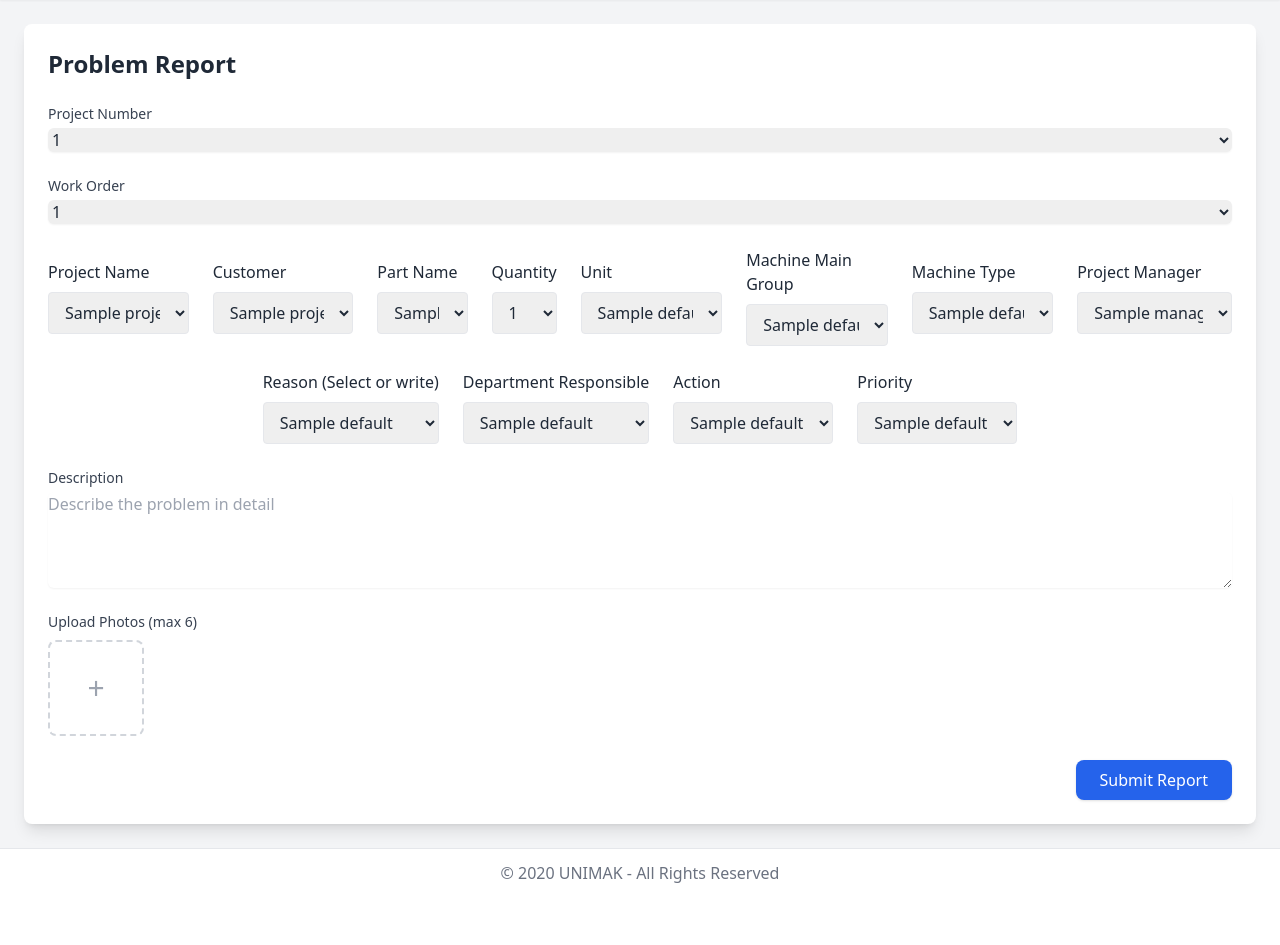
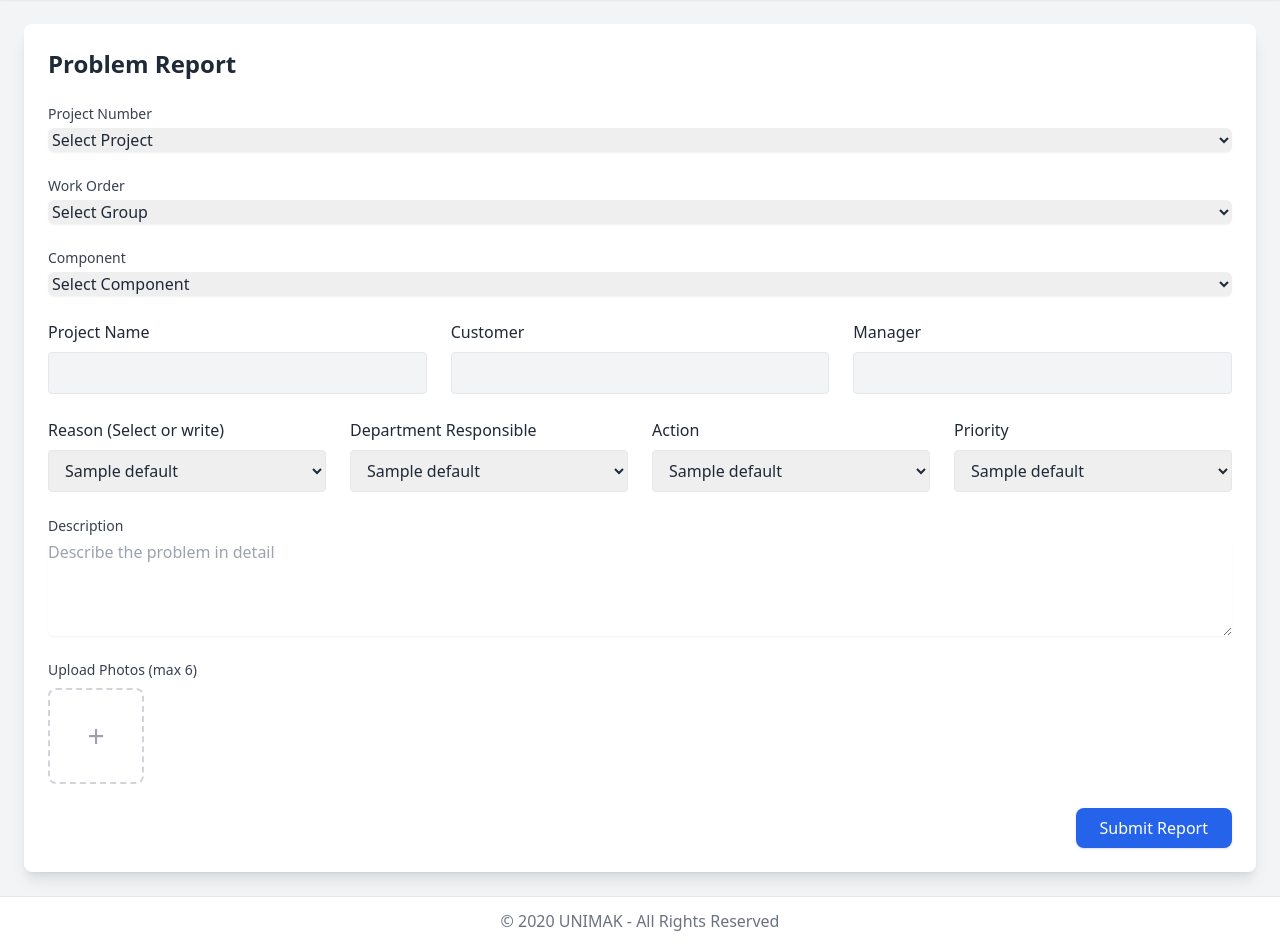
Before and after one commit to SkyGok/UNIMAK, a Flask app: template backend/templates/upload.html in a window 1280 px wide. Shown: the part 64-1009 px from the top of the page. Before the commit the page ends 947 px from the top, so only its background shows below. Run offline with Flask 3, Linux system fonts and the light colour scheme; the template is opened without the code that fills it: most values are stand-ins (such as "Sample title", 1, 10 or a date in 2020); some libraries are stand-ins or nearby versions.

Commit message:
somewhat updated the automated selection will return

```diff
--- a/backend/templates/upload.html
+++ b/backend/templates/upload.html
@@ -5,7 +5,7 @@
 {% endblock %}
 
 {% block main %}
-    <div class="p-6 max-w-10xl mx-auto bg-white rounded-lg shadow-lg">
+    <div class="p-6 max-w-7xl mx-auto bg-white rounded-lg shadow-lg">
         <h1 class="text-2xl font-bold text-gray-800 mb-6" data-translate="upload.title">Report a Project Issue</h1>
 
         <form id="uploadForm" action="/upload" method="POST" enctype="multipart/form-data" class="space-y-6">
@@ -13,7 +13,9 @@
             <!-- Project Number -->
             <div>
                 <label class="block text-sm font-medium text-gray-700" data-translate="upload.project_number">Project Number</label>
-                    <select name="project_number" class="mt-1 block w-full rounded-md border-gray-300 shadow-sm focus:border-blue-500 focus:ring focus:ring-blue-200">
+                <select name="project_id" id="project_select"
+                        class="mt-1 block w-full rounded-md border-gray-300 shadow-sm focus:border-blue-500 focus:ring focus:ring-blue-200">
+                    <option value="">Select Project</option>
                     {% for p in data.projects %}
                         <option value="{{ p.id }}">{{ p.project_number }}</option>
                     {% endfor %}
@@ -23,132 +25,71 @@
             <!-- Work Order -->
             <div>
                 <label class="block text-sm font-medium text-gray-700" data-translate="upload.work_order">Work Order</label>
-                    <select name="group_number" class="mt-1 block w-full rounded-md border-gray-300 shadow-sm focus:border-blue-500 focus:ring focus:ring-blue-200">
-                        {% for g in data.groups %}
-                            <option value="{{ g.id }}">{{ g.group_number }}</option>
-                        {% endfor %}
+                <select name="group_id" id="group_select"
+                        class="mt-1 block w-full rounded-md border-gray-300 shadow-sm focus:border-blue-500 focus:ring focus:ring-blue-200">
+                    <option value="">Select Group</option>
                 </select>
             </div>
 
-            <!-- Automated Selection Bars (If you select one the rest will be selected automatically from the database using project.id) -->
-            <div class="flex flex-col-4 gap-6 items-center justify-center">
-
+            <!-- Component -->
             <div>
-                    <label for="project_name" class="block mb-2 font-medium" data-translate="upload.project_name">Project Name</label>
-                    <select name="project_name" id="project_name" class="w-full border rounded px-3 py-2">
-                        {% for p in data.projects %}
-                            <option value="{{ p.id }}">{{ p.project_name }}</option>
-                        {% endfor %}
+                <label class="block text-sm font-medium text-gray-700" data-translate="upload.component">Component</label>
+                <select name="component_id" id="component_select"
+                        class="mt-1 block w-full rounded-md border-gray-300 shadow-sm focus:border-blue-500 focus:ring focus:ring-blue-200">
+                    <option value="">Select Component</option>
                 </select>
             </div>
 
+            <!-- Auto-filled details -->
+            <div class="grid grid-cols-1 md:grid-cols-3 gap-6">
+                <div>
+                    <label for="project_name" class="block mb-2 font-medium" data-translate="upload.project_name">Project Name</label>
+                    <input type="text" id="project_name" class="w-full border rounded px-3 py-2 bg-gray-100" readonly>
+                </div>
                 <div>
                     <label for="customer" class="block mb-2 font-medium" data-translate="upload.customer">Customer</label>
-                    <select name="customer" id="customer" class="w-full border rounded px-3 py-2">
-                        {% for p in data.projects %}
-                            <option value="{{ p.customer_name }}">{{ p.customer_name }}</option>
-                        {% endfor %}
-                    </select>
+                    <input type="text" id="customer" class="w-full border rounded px-3 py-2 bg-gray-100" readonly>
+                </div>
+                <div>
+                    <label for="manager" class="block mb-2 font-medium" data-translate="upload.manager">Manager</label>
+                    <input type="text" id="manager" class="w-full border rounded px-3 py-2 bg-gray-100" readonly>
+                </div>
             </div>
 
-
-                <div>
-                    <label for="part_name" class="block mb-2 font-medium" data-translate="upload.part_name">Part Name</label>
-                    <select name="component_no" id="reason" class="w-full border rounded px-3 py-2">
-                        {% for c in data.components %}
-                            <option value="{{ c.component_no }}">{{ c.component_no }}</option>
-                        {% endfor %}
-                    </select>
-                </div>
-
-                <div>
-                    <label for="quantity" class="block mb-2 font-medium" data-translate="upload.quantity">Quantity</label>
-                    <select name="quantity" id="quantity" class="w-full border rounded px-3 py-2">
-                        {% for c in data.components %}
-                            <option value="{{ c.total_quantity }}" data-translate="{{ c.total_quantity }}">{{ c.total_quantity }}</option>
-                        {% endfor %}
-                    </select>
-                </div>
-
-                <div>
-                    <label for="trials" class="block mb-2 font-medium" data-translate="upload.unit">Unit</label>
-                    <select name="trials" id="trials" class="w-full border rounded px-3 py-2">
-                        {% for t in trials %}
-                            <option value="{{ t.default }}" data-translate="{{ t.key }}">{{ t.default }}</option>
-                        {% endfor %}
-                    </select>
-                </div>
-
-                <div>
-                    <label for="reason" class="block mb-2 font-medium" data-translate="upload.machine_main_group">Machine Main Group</label>
-                    <select name="reason" id="reason" class="w-full border rounded px-3 py-2">
-                        {% for r in reasons %}
-                            <option value="{{ r.default }}" data-translate="{{ r.key }}">{{ r.default }}</option>
-                        {% endfor %}
-                    </select>
-                </div>
-
-                <div>
-                    <label for="reason" class="block mb-2 font-medium" data-translate="upload.machine_type">Machine Type</label>
-                    <select name="reason" id="reason" class="w-full border rounded px-3 py-2">
-                        {% for r in reasons %}
-                            <option value="{{ r.default }}" data-translate="{{ r.key }}">{{ r.default }}</option>
-                        {% endfor %}
-                    </select>
-                </div>
-
-                <div>
-                    <label for="manager" class="block mb-2 font-medium" data-translate="upload.project_manager">Manager</label>
-                    <select name="manager" id="manager" class="w-full border rounded px-3 py-2">
-                        {% for m in managers %}
-                            <option value="{{ m.manager_id }}" >{{ m.manager_name }}</option>
-                        {% endfor %}
-                    </select>
-                </div>
-
-            </div>
-
-            <!-- Bar Section for choosing pre-determined problems -->
-            <div class="flex flex-col-4 gap-6 items-center justify-center">
+            <!-- Problem classification -->
+            <div class="grid grid-cols-1 md:grid-cols-4 gap-6">
                 <div>
                     <label for="reason" class="block mb-2 font-medium" data-translate="upload.reason">Reason</label>
                     <select name="reason" id="reason" class="w-full border rounded px-3 py-2">
                         {% for r in reasons %}
-                            <option value="{{ r.default }}" data-translate="{{ r.key }}">{{ r.default }}</option>
+                            <option value="{{ r.key }}" data-translate="{{ r.key }}">{{ r.default }}</option>
                         {% endfor %}
                     </select>
                 </div>
-
                 <div>
-                    <label for="department" class="block mb-2 font-medium" data-translate="upload.department">
-                        Department
-                    </label>
+                    <label for="department" class="block mb-2 font-medium" data-translate="upload.department">Department</label>
                     <select name="department" id="department" class="w-full border rounded px-3 py-2">
                         {% for d in department %}
-                            <option value="{{ d.default }}" data-translate="{{ d.key }}">{{ d.default }}</option>
+                            <option value="{{ d.key }}" data-translate="{{ d.key }}">{{ d.default }}</option>
                         {% endfor %}
                     </select>
                 </div>
-
-
                 <div>
-                    <label for="action" class="block mb-2 font-medium" data-translate="upload.action">Aksiyon</label>
+                    <label for="action" class="block mb-2 font-medium" data-translate="upload.action">Action</label>
                     <select name="action" id="action" class="w-full border rounded px-3 py-2">
                         {% for a in action %}
-                            <option value="{{ a.default }}" data-translate="{{ a.key }}">{{ a.default }}</option>
+                            <option value="{{ a.key }}" data-translate="{{ a.key }}">{{ a.default }}</option>
                         {% endfor %}
                     </select>
                 </div>
-
                 <div>
-                    <label for="priority" class="block mb-2 font-medium" data-translate="upload.priority">Öncelik</label>
+                    <label for="priority" class="block mb-2 font-medium" data-translate="upload.priority">Priority</label>
                     <select name="priority" id="priority" class="w-full border rounded px-3 py-2">
                         {% for p in priority %}
-                            <option value="{{ p.default }}" data-translate="{{ p.key }}">{{ p.default }}</option>
+                            <option value="{{ p.key }}" data-translate="{{ p.key }}">{{ p.default }}</option>
                         {% endfor %}
                     </select>
                 </div>
-
             </div>
 
             <!-- Description -->
@@ -159,11 +100,10 @@
                           class="mt-1 block w-full rounded-md border-gray-300 shadow-sm focus:border-blue-500 focus:ring focus:ring-blue-200"></textarea>
             </div>
 
-            <!-- Image Upload with + Button -->
+            <!-- Image Upload -->
             <div>
                 <label class="block text-sm font-medium text-gray-700 mb-2" data-translate="upload.upload_photos">Upload Photos (max 6)</label>
                 <div id="imagePreview" class="flex flex-wrap gap-4">
-                    <!-- Add Photo Button -->
                     <label class="w-24 h-24 flex items-center justify-center border-2 border-dashed border-gray-300 rounded-lg cursor-pointer hover:bg-gray-50">
                         <span class="text-3xl text-gray-400">+</span>
                         <input type="file" name="photos" accept="image/*" class="hidden" multiple id="photoInput">
@@ -171,7 +111,7 @@
                 </div>
             </div>
 
-            <!-- Submit Button -->
+            <!-- Submit -->
             <div class="flex justify-end">
                 <button type="submit"
                         class="px-6 py-2 bg-blue-600 text-white rounded-lg shadow hover:bg-blue-700 focus:outline-none"
@@ -183,30 +123,26 @@
     </div>
 
     <script>
+    // --- Image preview ---
     const photoInput = document.getElementById('photoInput');
     const imagePreview = document.getElementById('imagePreview');
-
     let filesArray = [];
 
     photoInput.addEventListener('change', (e) => {
         const files = Array.from(e.target.files);
-
         if (filesArray.length + files.length > 6) {
-            alert("You can only upload up to 6 images."); // Optional: also make this translatable later
+            alert("You can only upload up to 6 images.");
             return;
         }
-
         files.forEach(file => {
             filesArray.push(file);
             const reader = new FileReader();
             reader.onload = (event) => {
                 const imgContainer = document.createElement('div');
                 imgContainer.classList.add('relative', 'w-24', 'h-24');
-
                 const img = document.createElement('img');
                 img.src = event.target.result;
                 img.classList.add('w-full', 'h-full', 'object-cover', 'rounded-lg', 'shadow');
-
                 const removeBtn = document.createElement('button');
                 removeBtn.innerHTML = "×";
                 removeBtn.classList.add('absolute', '-top-2', '-right-2', 'bg-red-500', 'text-white', 'rounded-full', 'w-6', 'h-6', 'flex', 'items-center', 'justify-center');
@@ -214,7 +150,6 @@
                     filesArray = filesArray.filter(f => f !== file);
                     imgContainer.remove();
                 });
-
                 imgContainer.appendChild(img);
                 imgContainer.appendChild(removeBtn);
                 imagePreview.insertBefore(imgContainer, imagePreview.firstChild);
@@ -222,30 +157,65 @@
             reader.readAsDataURL(file);
         });
     });
-    </script>
 
-    <script>
+    // --- Data from Flask ---
+    const projects = {{ data.projects | tojson }};
     const groups = {{ data.groups | tojson }};
     const components = {{ data.components | tojson }};
+    const managers = {{ data.managers | tojson }};
+    const customers = {{ data.customers | tojson }};
 
+    // --- DOM Elements ---
     const projectSelect = document.getElementById('project_select');
     const groupSelect = document.getElementById('group_select');
     const componentSelect = document.getElementById('component_select');
 
+    const projectNameField = document.getElementById('project_name');
+    const customerField = document.getElementById('customer');
+    const managerField = document.getElementById('manager');
+
+    // --- Project change ---
     projectSelect.addEventListener('change', () => {
         const pid = projectSelect.value;
+
+        // Clear & populate group select
         groupSelect.innerHTML = '<option value="">Select Group</option>';
         groups.filter(g => g.project_id == pid).forEach(g => {
-            groupSelect.innerHTML += `<option value="${g.id}">${g.group_number}</option>`;
-        });
-        componentSelect.innerHTML = '<option value="">Select Component</option>';
+            const option = document.createElement('option');
+            option.value = g.id;
+            option.textContent = g.group_number;
+            groupSelect.appendChild(option);
         });
 
+        // Clear components
+        componentSelect.innerHTML = '<option value="">Select Component</option>';
+
+        // Auto-fill project details
+        const proj = projects.find(p => p.id == pid);
+        if (proj) {
+            projectNameField.value = proj.project_name || '';
+            customerField.value = proj.customer_name || '';
+            // Find manager based on project.manager_id
+            const mgr = managers.find(m => m.id == proj.manager_id);
+            managerField.value = mgr ? mgr.manager_name : '';
+        } else {
+            projectNameField.value = '';
+            customerField.value = '';
+            managerField.value = '';
+        }
+    });
+
+    // --- Group change ---
     groupSelect.addEventListener('change', () => {
         const gid = groupSelect.value;
+
+        // Clear & populate component select
         componentSelect.innerHTML = '<option value="">Select Component</option>';
         components.filter(c => c.group_id == gid).forEach(c => {
-            componentSelect.innerHTML += `<option value="${c.id}">${c.component_name}</option>`;
+            const option = document.createElement('option');
+            option.value = c.id;
+            option.textContent = c.component_no;
+            componentSelect.appendChild(option);
         });
     });
     </script>
```
Also changed, not shown: 1 other file. Lines whose indentation alone changed are shown as unchanged.
